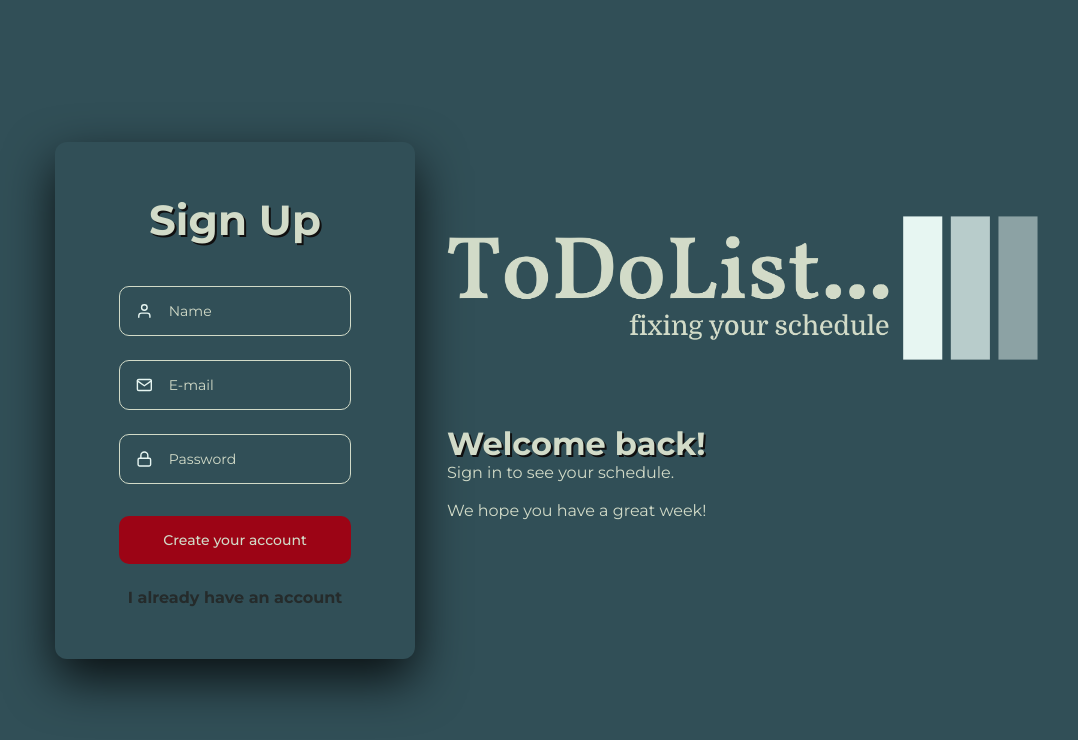
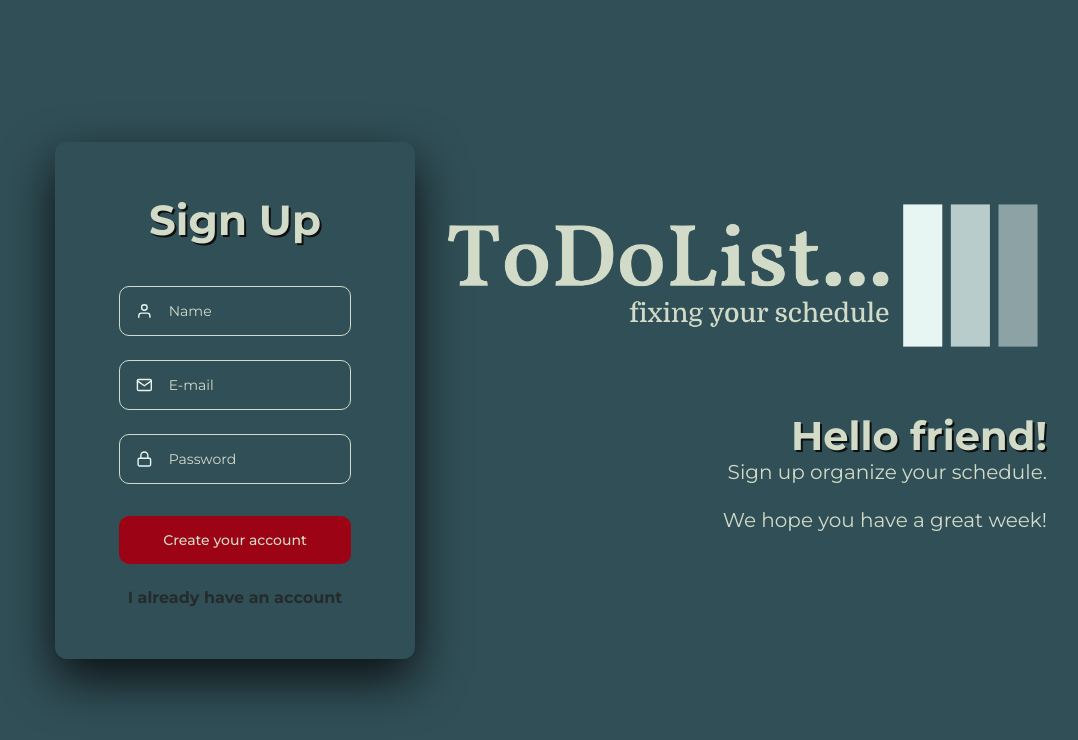
Before and after one commit to Caioscg/ToDoList..., a React (Vite) app: page / in a window 1280 px wide. Both pictures are taken after a click on the link "I don't have an account yet". Shown: the top 740 px of the page, without its empty margins (73-1151 px from the left). Built offline with nearby package versions, Linux system fonts and the light colour scheme.

Commit message:
final enter page

```diff
--- a/src/pages/Enter/index.jsx
+++ b/src/pages/Enter/index.jsx
@@ -13,16 +13,27 @@ export function Enter() {
     const signup = useRef(null)
     const main = useRef(null)
 
+    const signInMessage = useRef(null)
+    const signUpMessage = useRef(null)
+
     function showSignUp() {
         signup.current.id = "signup-op"
         signin.current.id = "signin-end"
         main.current.id = "main-right"
+        setTimeout(() => {
+            signInMessage.current.id="hide"
+            signUpMessage.current.id=""
+        }, 500)
     }
 
     function showSignIn() {
         signup.current.id = "signup-end"
         signin.current.id = "signin-op"
         main.current.id = "main-left"
+        setTimeout(() => {
+            signInMessage.current.id=""
+            signUpMessage.current.id="hide"
+        }, 500)
     }
 
     return(
@@ -38,14 +49,14 @@ export function Enter() {
 
             <Main ref={main}>
                 <img src={transparente} alt="" />
-                <div className="signInMessage">
+                <div className="signInMessage" ref={signInMessage}>
                     <h1>Welcome back!</h1>
                     <p>Sign in to see your schedule.
                         <br /> <br />
                         We hope you have a great week!
                     </p>
                 </div>
-                <div className="signInMessage" id="hide">
+                <div className="signUpMessage" id="hide" ref={signUpMessage}>
                     <h1>Hello friend!</h1>
                     <p>Sign up organize your schedule.
                         <br /> <br />
--- a/src/pages/Enter/styles.js
+++ b/src/pages/Enter/styles.js
@@ -109,7 +109,11 @@ export const Main = styled.div`
         width: 100%;
 
         h1 {
+            font-size: 40px;
             text-shadow: 2px 2px ${({ theme }) => theme.COLORS.DARK_100};
+        }
+        p {
+            font-size: 20px;
         }
     }
     .signUpMessage {
@@ -117,7 +121,11 @@ export const Main = styled.div`
         width: 100%;
 
         h1 {
+            font-size: 40px;
             text-shadow: 2px 2px ${({ theme }) => theme.COLORS.DARK_100};
+        }
+        p {
+            font-size: 20px;
         }
     }
 `
```
Also changed, not shown: src/pages/Home/index.jsx (added), src/pages/Home/styles.js (added).
